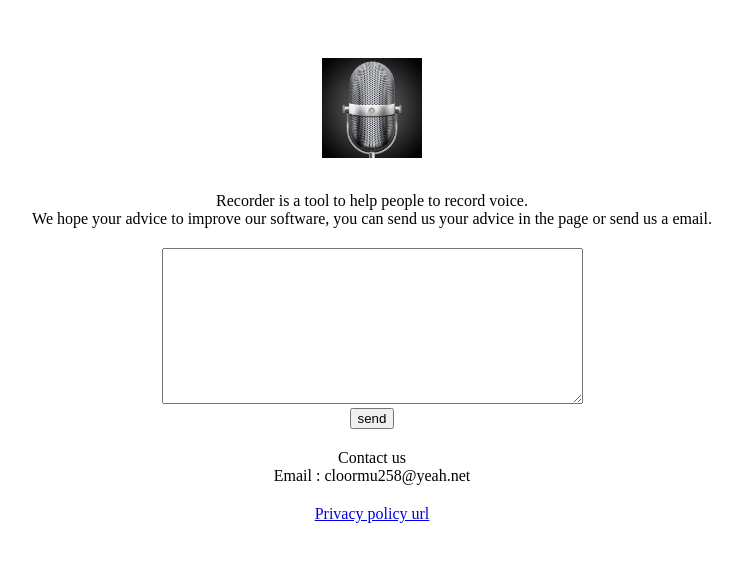
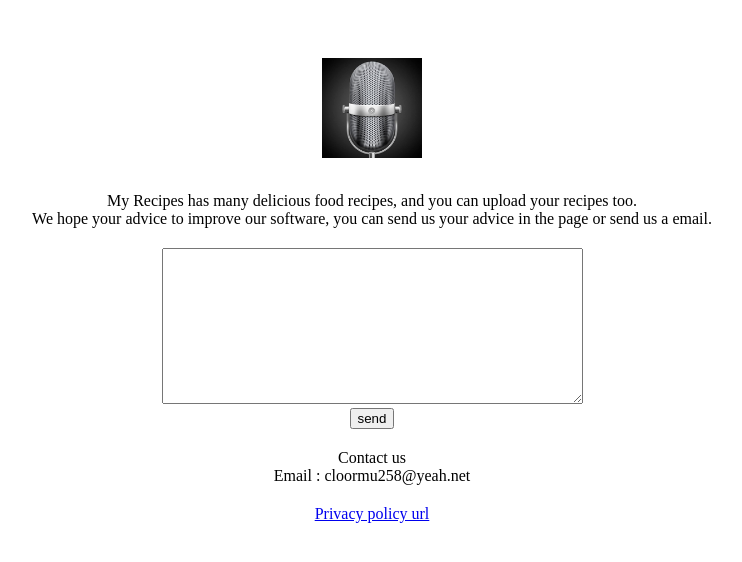
Before and after one commit to kimbleyZ/home, a plain HTML site: page index.html in a window 1280 px wide. Shown: the whole page, without its empty margins (268-1010 px from the left). Drawn offline with Linux system fonts and the light colour scheme.

Commit message:
Update index.html
My Recipes

```diff
--- a/index.html
+++ b/index.html
@@ -9,7 +9,7 @@
 		<img src="icon.png" style="width: 100px;height: 100px;margin-top: 50px">
 	</div>
 	<div style="text-align: center;margin-top: 30px">
-		Recorder is a tool to help people to record voice.
+		My Recipes has many delicious food recipes, and you can upload your recipes too.
 		<br>
 		We hope your advice to improve our software, you can send us your
 		advice in the page or send us a email.
```
